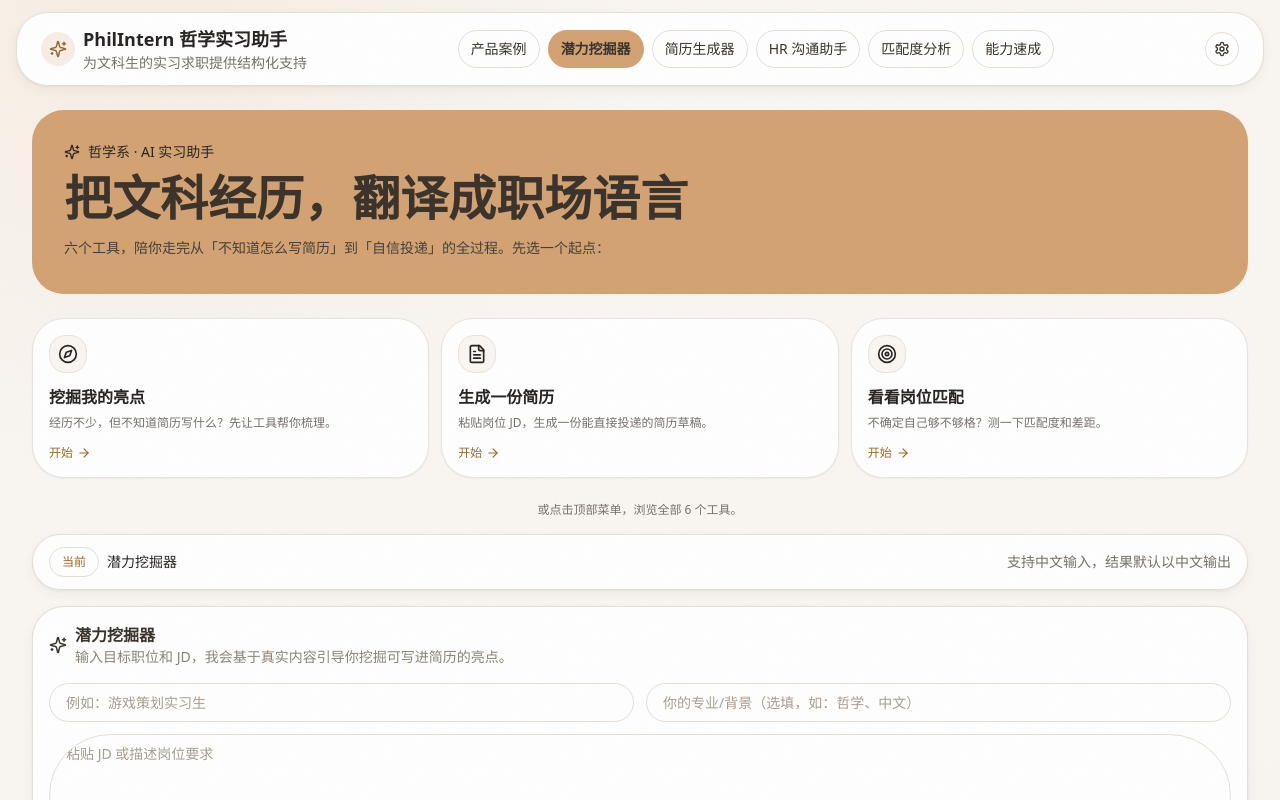
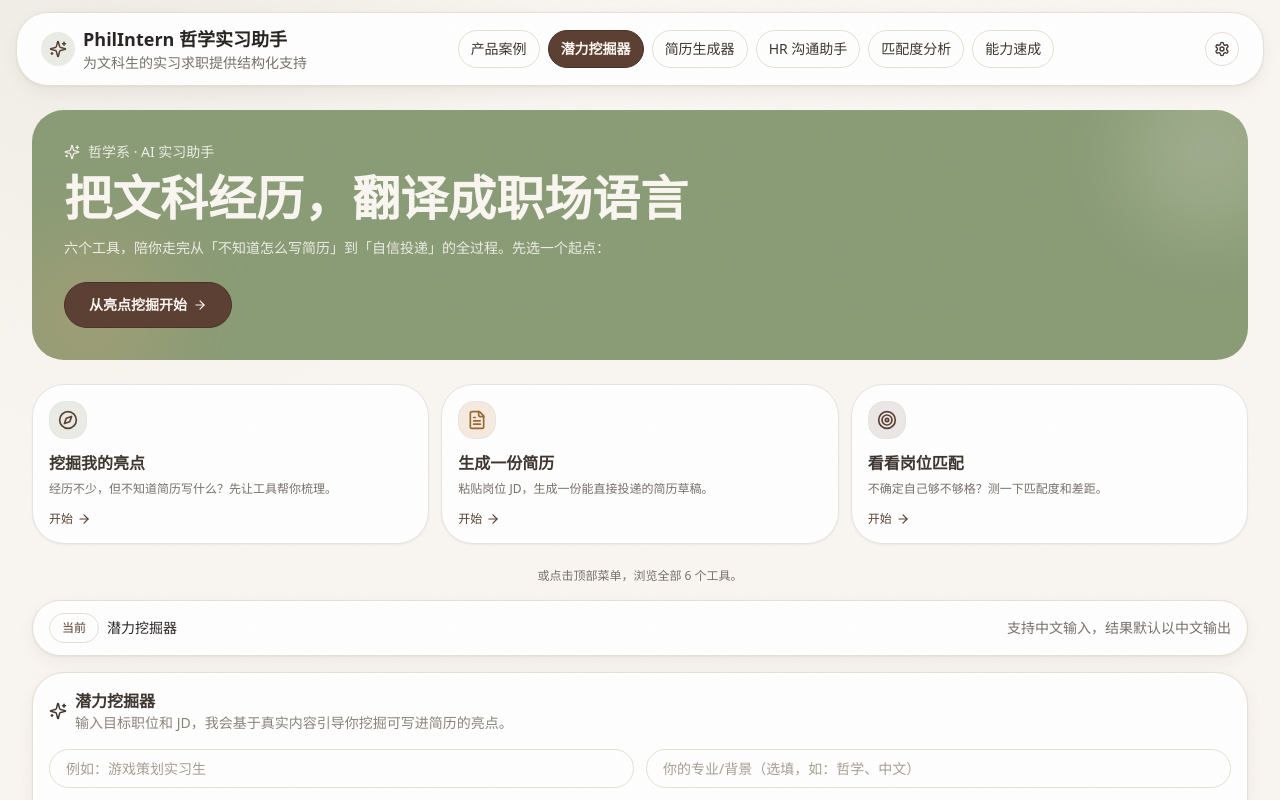
Before and after one commit to wzr0910/hub, a React (Vite) app: page / in a window 1280 px wide. Shown: the top 800 px of the page. Built offline with nearby package versions, Linux system fonts and the light colour scheme.

Commit message:
风格对齐 stylekit natural-organic：深咖主色 + 鼠尾草绿 Hero + 五色大地系 + 500ms 慢节奏下沉动效

```diff
--- a/src/App.tsx
+++ b/src/App.tsx
@@ -87,35 +87,53 @@ export default function App() {
         onOpenSettings={() => setSettingsOpen(true)}
       />
       <main className="mx-auto max-w-7xl px-4 py-6 sm:px-6 lg:px-8">
-        {/* Hero：琥珀暖色块，有机风强调色 */}
-        <section className="mb-6 rounded-[2rem] bg-[#d4a373] p-6 text-stone-800 sm:p-8">
-          <div className="flex items-center gap-2 text-sm font-medium">
+        {/* Hero：鼠尾草绿大色块（自然有机风标志色） */}
+        <section className="relative mb-6 overflow-hidden rounded-[2rem] bg-[#8b9d77] p-6 text-[#faf6f1] sm:p-8">
+          {/* 有机柔光斑点 */}
+          <div aria-hidden="true" className="pointer-events-none absolute -right-10 -top-10 h-40 w-40 rounded-full bg-[#faf6f1]/20 blur-2xl" />
+          <div aria-hidden="true" className="pointer-events-none absolute -bottom-12 -left-8 h-44 w-44 rounded-full bg-[#d4a373]/25 blur-2xl" />
+          <div className="relative">
+            <div className="flex items-center gap-2 text-sm font-medium text-[#faf6f1]/90">
               <Sparkles size={16} /> 哲学系 · AI 实习助手
             </div>
-          <h1 className="mt-3 text-3xl font-bold sm:text-5xl">把文科经历，翻译成职场语言</h1>
-          <p className="mt-3 max-w-2xl text-sm leading-7 text-stone-700">
+            <h1 className="mt-3 text-3xl font-bold text-[#faf6f1] sm:text-5xl">把文科经历，翻译成职场语言</h1>
+            <p className="mt-3 max-w-2xl text-sm leading-7 text-[#faf6f1]/90">
               六个工具，陪你走完从「不知道怎么写简历」到「自信投递」的全过程。先选一个起点：
             </p>
+            <button
+              onClick={() => go('potential')}
+              className="glass-btn-gold mt-5 px-6 py-3 text-sm"
+            >
+              从亮点挖掘开始 <ArrowRight size={14} />
+            </button>
+          </div>
         </section>
 
-        {/* 三张入口卡（与引导区同级，不嵌套在卡片内） */}
+        {/* 三张入口卡（与引导区同级，不嵌套在卡片内）；图标用五色大地系点缀 */}
         <div className="mb-6 grid gap-3 sm:grid-cols-3">
-          {guides.map((g) => (
+          {guides.map((g, i) => {
+            const chipBg = ['rgba(139,157,119,0.18)', 'rgba(212,163,115,0.22)', 'rgba(92,64,51,0.12)'][i];
+            const chipColor = ['#5c4033', '#9a6a2f', '#5c4033'][i];
+            return (
               <button
                 key={g.key}
                 onClick={() => go(g.key)}
-              className="group flex flex-col items-start rounded-[2rem] border border-stone-200 bg-white p-4 text-left shadow-sm transition-colors duration-300 hover:bg-stone-50"
+                className="group flex flex-col items-start rounded-[2rem] border border-stone-200 bg-white p-4 text-left shadow-sm transition-all duration-500 ease-in-out hover:-translate-y-0.5 hover:border-[#d8cfc1] hover:shadow-md"
               >
-              <span className="inline-flex rounded-2xl border border-stone-200 bg-[#faf6f1] p-2 text-stone-800">
+                <span
+                  className="inline-flex rounded-2xl border border-stone-200 p-2"
+                  style={{ background: chipBg, color: chipColor }}
+                >
                   {g.icon}
                 </span>
-              <div className="mt-3 font-semibold text-stone-800">{g.title}</div>
+                <div className="mt-3 font-semibold text-[#3f3730]">{g.title}</div>
                 <div className="mt-1 text-xs leading-5 text-stone-500">{g.desc}</div>
-              <div className="mt-3 inline-flex items-center gap-1 text-xs font-medium text-[#9a6a2f] transition-[gap] duration-300 group-hover:gap-2">
+                <div className="mt-3 inline-flex items-center gap-1 text-xs font-medium text-[#5c4033] transition-[gap,color] duration-500 ease-in-out group-hover:gap-2 group-hover:text-[#6f7f5f]">
                   开始 <ArrowRight size={14} />
                 </div>
               </button>
-          ))}
+            );
+          })}
         </div>
 
         <p className="mb-4 text-center text-xs text-stone-500">或点击顶部菜单，浏览全部 6 个工具。</p>
@@ -124,7 +142,7 @@ export default function App() {
         <section id="module-area" className="scroll-mt-20">
           <div className="glass mb-4 flex flex-wrap items-center justify-between gap-2 rounded-[2rem] px-4 py-3 text-sm">
             <div className="flex items-center gap-2 font-medium text-stone-800">
-              <span className="glass-chip text-[#9a6a2f]">当前</span>
+              <span className="glass-chip text-[#5c4033]">当前</span>
               {tabs[activeTab as keyof typeof tabs]}
             </div>
             <div className="text-stone-500">支持中文输入，结果默认以中文输出</div>
@@ -143,7 +161,7 @@ export default function App() {
                   <Bot size={16} />
                 </span>
                 <div>
-                  <div className="text-xs font-semibold text-[#9a6a2f]">小菲的建议 · 下一步</div>
+                  <div className="text-xs font-semibold text-[#5c4033]">小菲的建议 · 下一步</div>
                   <div className="text-sm text-stone-600">{ns.text}</div>
                 </div>
               </div>
--- a/src/components/Navbar.tsx
+++ b/src/components/Navbar.tsx
@@ -22,7 +22,7 @@ export default function Navbar({ activeTab, onSelectTab, onOpenSettings }: Navba
         <div className="flex items-center gap-2">
           <span
             className="inline-flex rounded-full p-2"
-            style={{ background: 'var(--accent-bg)', color: 'var(--accent-text)' }}
+            style={{ background: 'rgba(139,157,119,0.18)', color: '#5c4033' }}
           >
             <Sparkles size={18} />
           </span>
--- a/src/styles.css
+++ b/src/styles.css
@@ -3,37 +3,53 @@
 @tailwind utilities;
 
 /* ============================================================
-   PhilIntern · 自然有机风（Natural Organic）
-   大地色系：暖米色场景 + 石色文字 + 琥珀/燕麦暖黄强调。
-   标题衬线、正文无衬线；大圆角、细石边、柔和浅影；纸张纹理。
-   唯一强调色：琥珀 #D4A373（仅用于主行动与高亮）。
+   PhilIntern · 自然有机风（Natural Organic）— 对齐 stylekit.top 官方定义
+   大地色系：深咖 #5c4033 主色 + 鼠尾草绿 #8b9d77 强调 + 暖米 #faf6f1 场景
+   + 琥珀 #d4a373 / 亚麻 #e9e0d4 / 灰绿 #75a191 点缀。
+   标题衬线、正文无衬线；大圆角(rounded-[2rem])、细石边、柔和浅影；
+   纸张纹理；500ms ease-in-out 慢节奏 + 悬停轻微下沉(earth press) + 文字转深绿(verdant tint)。
    ============================================================ */
 
 :root {
   color-scheme: light;
   font-family: ui-sans-serif, system-ui, 'PingFang SC', 'Microsoft YaHei', 'Noto Sans SC', sans-serif;
 
-  /* 暖米色场景 */
-  --bg: #faf6f1;
-  --surface: #ffffff;
-  --border: #e7e0d6;
-  --text-strong: #3a342c;
+  /* 场景与表面 */
+  --bg: #faf6f1;            /* Warm Cream 主背景 */
+  --surface: #ffffff;       /* 卡片/输入表面（背景辅色 bg-white） */
+  --surface-soft: #e9e0d4; /* Linen 亚麻，hover 浅层 */
+  --border: #e7e0d6;        /* 暖石色细边 */
+  --border-strong: #d8cfc1;
+
+  /* 文字（暖色阶，绝非纯黑） */
+  --text-strong: #3f3730;
   --text-body: #6b645a;
   --text-weak: #8c857a;
 
-  /* 琥珀 / 燕麦暖黄 强调色 */
-  --accent: #d4a373;
-  --accent-text: #9a6a2f;
-  --accent-bg: rgba(212, 163, 115, 0.18);
-  --accent-border: rgba(212, 163, 115, 0.5);
+  /* 主色：深咖 Deep Earth（按钮 / 品牌） */
+  --primary: #5c4033;
+  --primary-hover: #4a3228;
+  --on-primary: #faf6f1;
 
-  --shadow-sm: 0 1px 2px rgba(58, 52, 44, 0.06), 0 4px 12px rgba(58, 52, 44, 0.05);
+  /* 强调色（五色大地系） */
+  --sage: #8b9d77;          /* Accent 1 鼠尾草绿（Hero / 焦点） */
+  --sage-deep: #6f7f5f;
+  --amber: #d4a373;         /* Accent 2 暖棕（次强调） */
+  --amber-deep: #b9803f;
+  --teal: #75a191;          /* Accent 4 灰绿（点缀） */
+  --linen: #e9e0d4;
+
+  /* 旧名兼容：accent 系列统一指向深咖主色 */
+  --accent: var(--primary);
+  --accent-text: var(--primary);
+  --accent-bg: rgba(92, 64, 51, 0.12);
+  --accent-border: rgba(92, 64, 51, 0.4);
+
+  --shadow-sm: 0 1px 2px rgba(63, 55, 48, 0.06), 0 6px 16px rgba(63, 55, 48, 0.06);
   --font-serif: 'Noto Serif SC', 'Songti SC', 'STSong', Georgia, 'Times New Roman', serif;
 }
 
-* {
-  box-sizing: border-box;
-}
+* { box-sizing: border-box; }
 
 body {
   margin: 0;
@@ -41,32 +57,28 @@ body {
   background: var(--bg);
 }
 
-/* 暖米色场景 + 极淡纸张纹理 */
+/* 暖米场景 + 极淡大地色光晕（绿 + 棕） */
 .scene {
   min-height: 100vh;
   background-color: var(--bg);
   background-image:
-    radial-gradient(900px circle at 12% 0%, rgba(212, 163, 115, 0.10), transparent 55%),
-    radial-gradient(700px circle at 100% 100%, rgba(138, 154, 119, 0.10), transparent 55%);
+    radial-gradient(900px circle at 8% -5%, rgba(139, 157, 119, 0.10), transparent 55%),
+    radial-gradient(700px circle at 100% 105%, rgba(92, 64, 51, 0.08), transparent 55%);
   color: var(--text-body);
-  transition: background-color 400ms ease;
 }
 
-/* 标题统一衬线，正文无衬线 */
+/* 标题统一衬线；正文无衬线 */
 h1, h2, h3, h4 {
   font-family: var(--font-serif);
   color: var(--text-strong);
 }
 
-/* 文字角色（暖石色阶） */
 .t-strong { color: var(--text-strong); }
 .t-body { color: var(--text-body); }
 .t-weak { color: var(--text-weak); }
-
-/* 琥珀强调文字 */
 .t-gold { color: var(--accent-text); }
 
-/* 2.5% 纸张噪点，柔化塑料感（暖色 multiply） */
+/* 纸张噪点（multiply 暖色，柔化塑料感） */
 .grain {
   position: fixed;
   inset: 0;
@@ -78,7 +90,7 @@ h1, h2, h3, h4 {
 }
 
 @layer components {
-  /* 面板（大）：导航、输入区等 */
+  /* 面板（导航、输入区等） */
   .glass {
     background: var(--surface);
     border: 1px solid var(--border);
@@ -86,15 +98,20 @@ h1, h2, h3, h4 {
     box-shadow: var(--shadow-sm);
   }
 
-  /* 卡片（大）：方向性留白由布局控制，仅细边 + 浅影 */
+  /* 卡片（大）：细石边 + 浅影 + 慢节奏过渡 */
   .glass-card {
     background: var(--surface);
     border: 1px solid var(--border);
     border-radius: 2rem;
     box-shadow: var(--shadow-sm);
+    transition: border-color 500ms ease-in-out, box-shadow 500ms ease-in-out;
+  }
+  .glass-card:hover {
+    border-color: var(--border-strong);
+    box-shadow: 0 1px 2px rgba(63, 55, 48, 0.06), 0 10px 26px rgba(63, 55, 48, 0.09);
   }
 
-  /* 按钮（中性 / 次） */
+  /* 次按钮 / 中性（胶囊全圆角） */
   .glass-btn {
     display: inline-flex;
     align-items: center;
@@ -106,11 +123,13 @@ h1, h2, h3, h4 {
     color: var(--text-strong);
     font-weight: 500;
     padding: 0.5rem 1.25rem;
-    transition: all 300ms ease;
+    transition: all 500ms ease-in-out;
   }
   .glass-btn:hover {
-    background: #f3ede3;
-    border-color: #d8cfc1;
+    background: var(--surface-soft);
+    border-color: var(--border-strong);
+    color: var(--sage-deep);      /* Verdant Tint：文字转深绿 */
+    transform: translateY(2px);   /* Soft Earth Press：轻微下沉 */
   }
   .glass-btn:active { transform: scale(0.97); }
   .glass-btn:focus-visible {
@@ -118,23 +137,23 @@ h1, h2, h3, h4 {
     box-shadow: 0 0 0 3px var(--accent-bg);
   }
 
-  /* 主行动按钮：琥珀暖黄（唯一强调色） */
+  /* 主行动按钮：深咖（主色） */
   .glass-btn-gold {
     display: inline-flex;
     align-items: center;
     justify-content: center;
     gap: 0.4rem;
-    background: var(--accent);
-    border: 1px solid var(--accent-border);
+    background: var(--primary);
+    border: 1px solid var(--primary-hover);
     border-radius: 9999px;
-    color: #3a342c;
+    color: var(--on-primary);
     font-weight: 600;
     padding: 0.5rem 1.25rem;
-    transition: all 300ms ease;
+    transition: all 500ms ease-in-out;
   }
   .glass-btn-gold:hover {
-    background: #c89357;
-    border-color: #b9803f;
+    background: var(--primary-hover);
+    transform: translateY(2px);
   }
   .glass-btn-gold:active { transform: scale(0.97); }
   .glass-btn-gold:focus-visible {
@@ -142,7 +161,7 @@ h1, h2, h3, h4 {
     box-shadow: 0 0 0 3px var(--accent-border);
   }
 
-  /* 输入框 */
+  /* 输入框（全圆角胶囊） */
   .glass-input {
     width: 100%;
     background: var(--surface);
@@ -151,13 +170,13 @@ h1, h2, h3, h4 {
     color: var(--text-strong);
     padding: 0.5rem 1rem;
     font-size: 0.875rem;
-    transition: all 300ms ease;
+    transition: all 500ms ease-in-out;
   }
   .glass-input::placeholder { color: #a89f92; }
   .glass-input:focus {
     outline: none;
-    border-color: var(--accent-border);
-    box-shadow: 0 0 0 3px var(--accent-bg);
+    border-color: var(--sage);
+    box-shadow: 0 0 0 3px rgba(139, 157, 119, 0.25);
   }
 
   /* 标签 / 小药丸 */
@@ -170,7 +189,7 @@ h1, h2, h3, h4 {
     padding: 0.25rem 0.75rem;
     font-size: 0.75rem;
     font-weight: 500;
-    color: var(--accent-text);
+    color: var(--text-weak);
   }
 
   /* 图标按钮（导航右上） */
@@ -183,11 +202,13 @@ h1, h2, h3, h4 {
     border-radius: 9999px;
     color: var(--text-strong);
     padding: 0.5rem;
-    transition: all 300ms ease;
+    transition: all 500ms ease-in-out;
   }
   .glass-icon:hover {
-    background: #f3ede3;
-    border-color: #d8cfc1;
+    background: var(--surface-soft);
+    border-color: var(--border-strong);
+    color: var(--sage-deep);
+    transform: translateY(2px);
   }
   .glass-icon:focus-visible {
     outline: none;
@@ -195,7 +216,7 @@ h1, h2, h3, h4 {
   }
 }
 
-/* 减少动效偏好：关闭位移动画，保留可读性 */
+/* 减少动效偏好：关闭位移/缩放，保留可读性 */
 @media (prefers-reduced-motion: reduce) {
   * {
     transition-duration: 0.001ms !important;
@@ -203,5 +224,6 @@ h1, h2, h3, h4 {
   }
   .glass-btn:hover,
   .glass-btn-gold:hover,
-  .glass-icon:hover { transform: none; }
+  .glass-icon:hover,
+  .glass-card:hover { transform: none; }
 }
```
Lines whose indentation alone changed are shown as unchanged.
